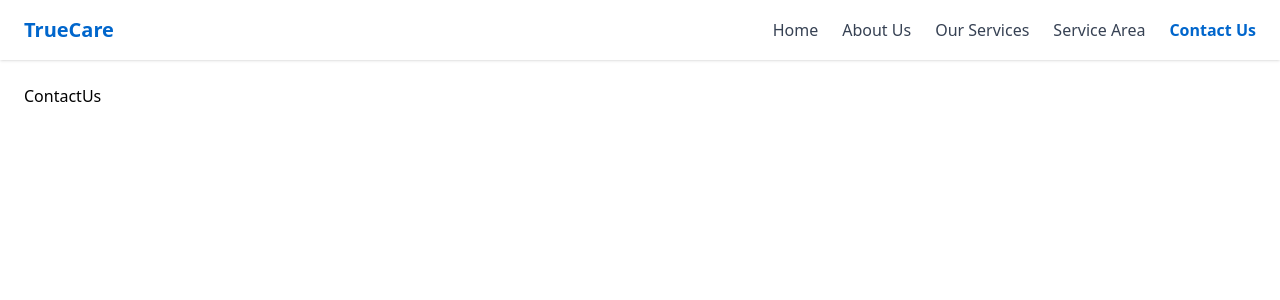
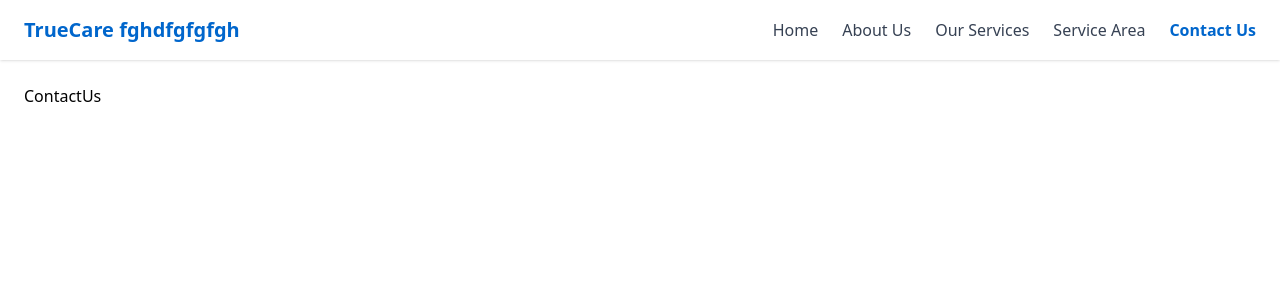
Before and after one commit to Candid001/Truecare-Cleaning-Services, a React (Vite) app: page /contact in a window 1280 px wide. Shown: the top 300 px of the page. Built offline with nearby package versions, Linux system fonts and the light colour scheme.

Commit message:
some changes

```diff
--- a/src/components/layout/Navbar.jsx
+++ b/src/components/layout/Navbar.jsx
@@ -10,7 +10,7 @@ function Navbar() {
   return (
     <nav className="flex justify-between items-center px-6 py-4 bg-white shadow">
       <Link to="/" className="text-xl font-bold text-[#0066CC]">
-        TrueCare
+        TrueCare fghdfgfgfgh
       </Link>
       <div className="flex gap-6">
         <NavLink to="/" className={linkClass}>
```
